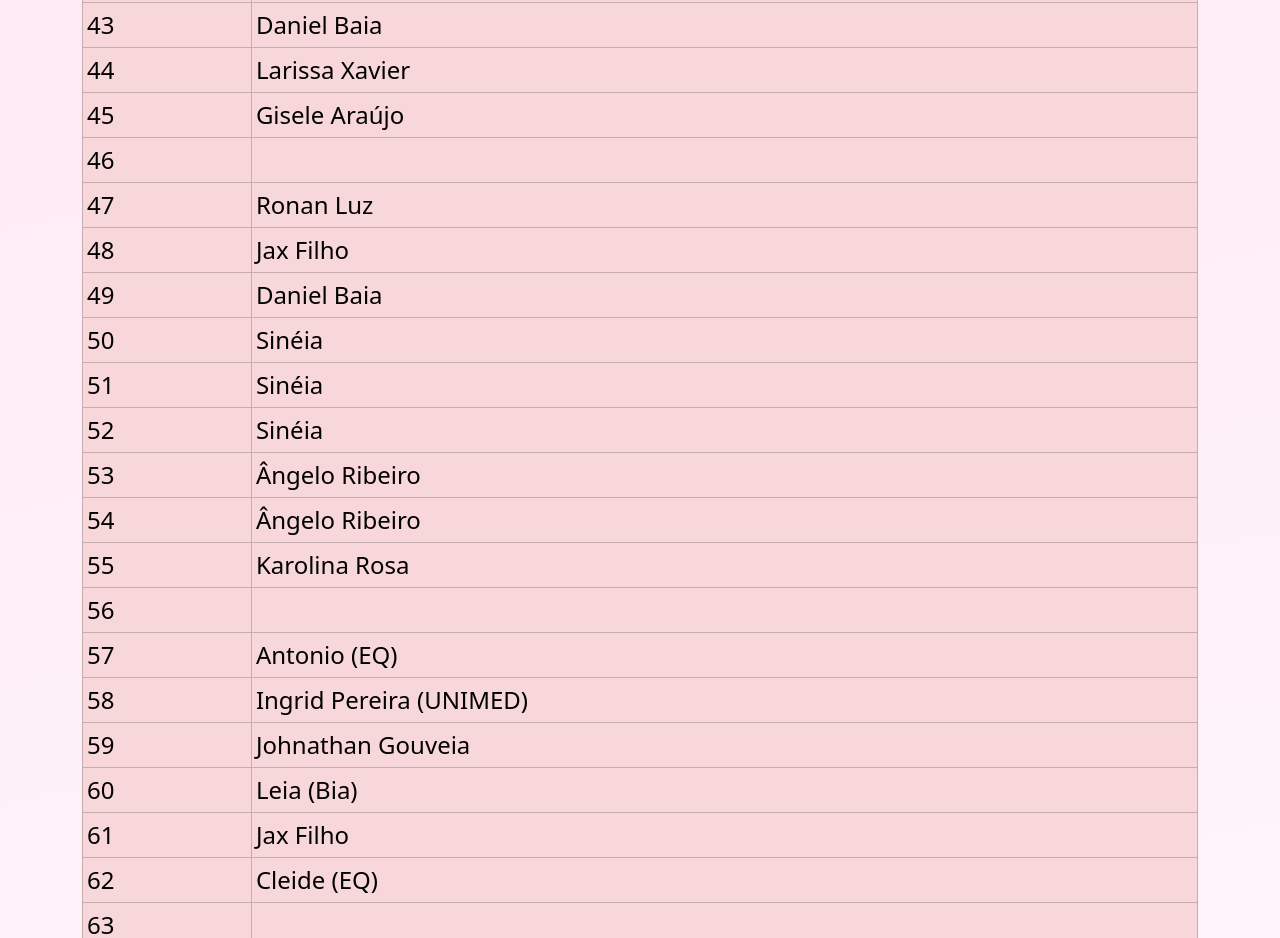
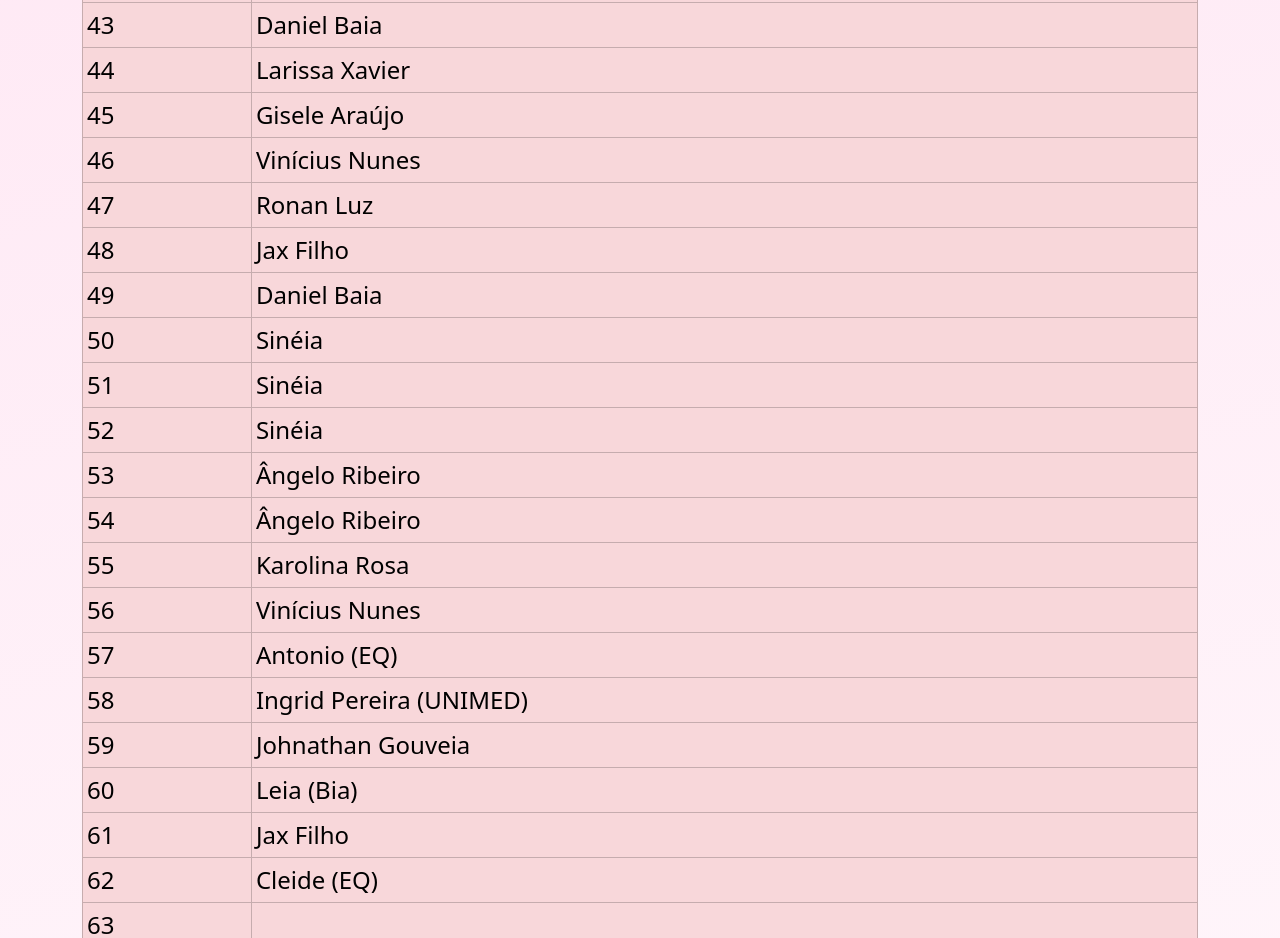
Before and after one commit to rafaelmorim/rifa-dia-dos-pais, a plain HTML site: page index.html in a window 1280 px wide. Shown: the part 2180-3118 px from the top of the page. Drawn offline with nearby package versions, Linux system fonts and the light colour scheme.

Commit message:
Vinícius Nunes

```diff
--- a/index.html
+++ b/index.html
@@ -135,7 +135,7 @@
                 <tr><td>43</td><td>Daniel Baia</td></tr>
                 <tr><td>44</td><td>Larissa Xavier</td></tr>
                 <tr><td>45</td><td>Gisele Araújo </td></tr>
-                <tr><td>46</td><td></td></tr>
+                <tr><td>46</td><td>Vinícius Nunes</td></tr>
                 <tr><td>47</td><td>Ronan Luz</td></tr>
                 <tr><td>48</td><td>Jax Filho</td></tr>
                 <tr><td>49</td><td>Daniel Baia</td></tr>
@@ -145,7 +145,7 @@
                 <tr><td>53</td><td>Ângelo Ribeiro</td></tr>
                 <tr><td>54</td><td>Ângelo Ribeiro</td></tr>
                 <tr><td>55</td><td>Karolina Rosa</td></tr>
-                <tr><td>56</td><td></td></tr>
+                <tr><td>56</td><td>Vinícius Nunes</td></tr>
                 <tr><td>57</td><td>Antonio (EQ)</td></tr>
                 <tr><td>58</td><td>Ingrid Pereira (UNIMED)</td></tr>
                 <tr><td>59</td><td>Johnathan Gouveia</td></tr>
```
